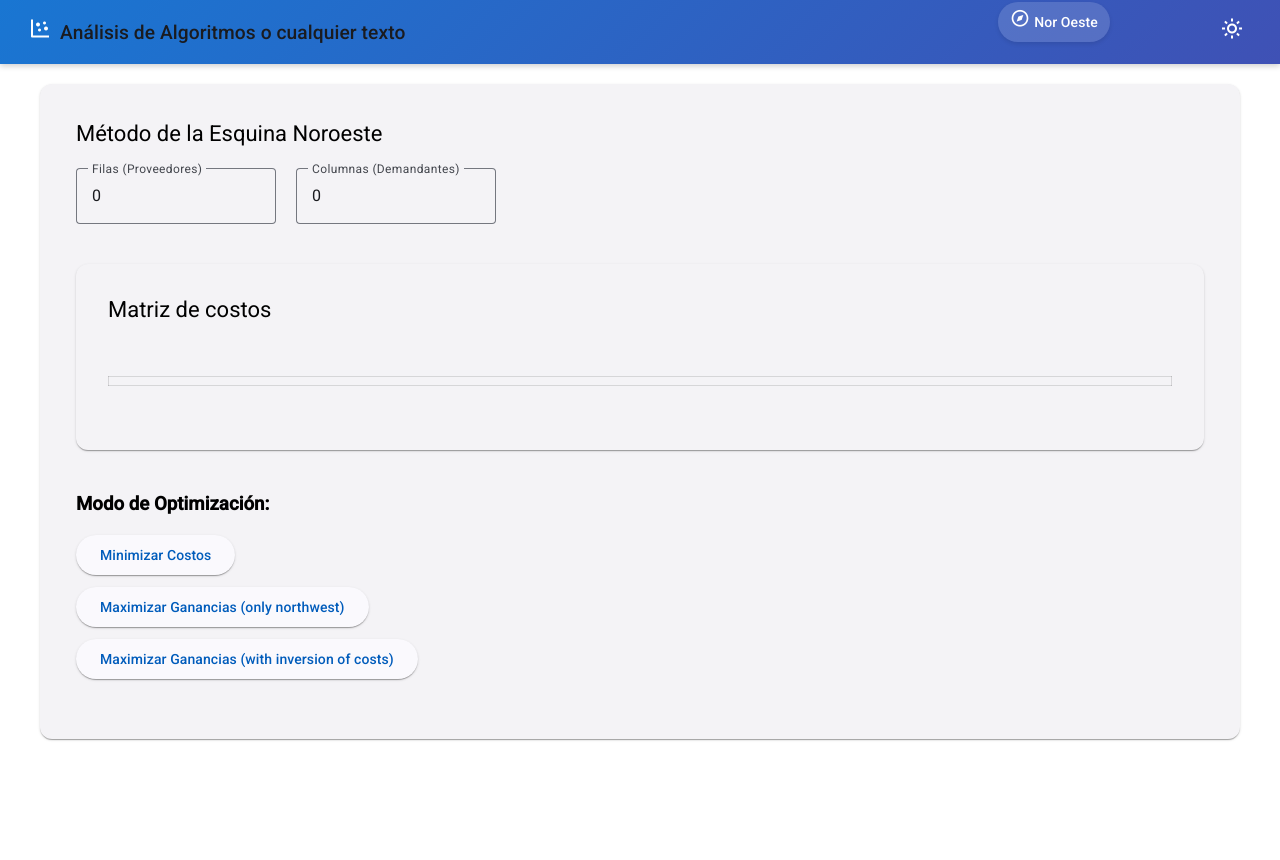
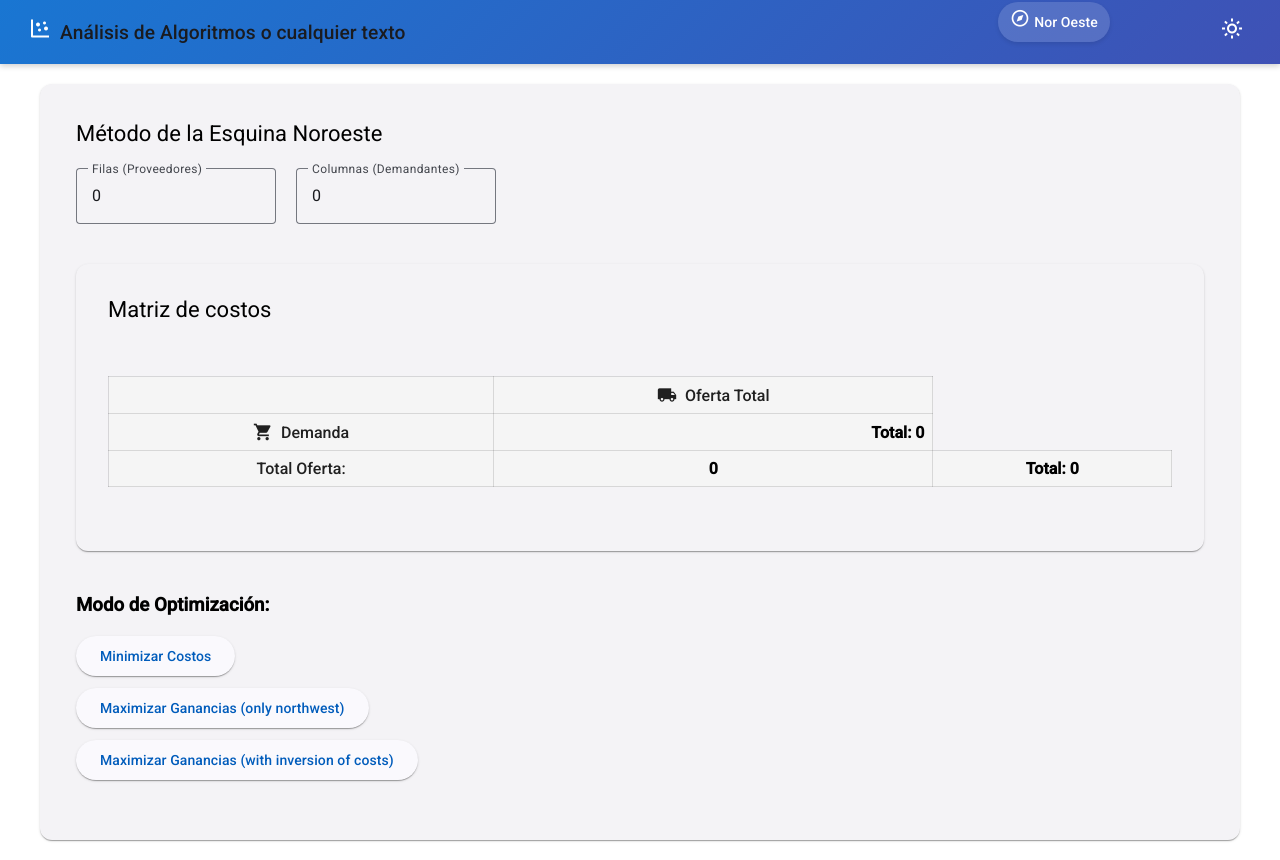
Before and after one commit to JesusRodrigoV/AXL-AnalisisAlgoritmos, an Angular app: page /northwest in a window 1280 px wide. Before the commit the page ends 800 px from the top, so only its background shows below. Built offline with nearby package versions, Linux system fonts and the light colour scheme.

Commit message:
Agregado Diseño tentativo Algoritmo North West

```diff
--- a/src/app/pages/northwest/northwest.component.html
+++ b/src/app/pages/northwest/northwest.component.html
@@ -24,6 +24,29 @@
         <mat-card-content>
           <div class="matrix-container">
             <table class="matrix-table">
+              <thead>
+                <tr class="name-inputs-row">
+                  <th></th>
+                  <th
+                    *ngFor="let d of demand; let j = index"
+                    class="destination-header"
+                  >
+                    <mat-form-field appearance="outline" class="name-input">
+                      <input
+                        matInput
+                        [(ngModel)]="destinationNames[j]"
+                        placeholder="Nombre destino"
+                      />
+                    </mat-form-field>
+                  </th>
+                  <th class="supply-header">
+                    <div class="header-label">
+                      <i class="material-icons">local_shipping</i>
+                      <span>Oferta Total</span>
+                    </div>
+                  </th>
+                </tr>
+              </thead>
               <tbody>
                 <!-- Filas de la matriz de costos + columna de ofertas -->
                 <tr
@@ -33,6 +56,15 @@
                     trackBy: trackByIndex
                   "
                 >
+                  <th class="origin-header">
+                    <mat-form-field appearance="outline" class="name-input">
+                      <input
+                        matInput
+                        [(ngModel)]="providerNames[i]"
+                        placeholder="Nombre proveedor"
+                      />
+                    </mat-form-field>
+                  </th>
                   <!-- Celdas de costos -->
                   <td
                     *ngFor="
@@ -40,6 +72,7 @@
                       let j = index;
                       trackBy: trackByIndex
                     "
+                    class="cost-cell"
                   >
                     <mat-form-field appearance="outline">
                       <input
@@ -48,40 +81,51 @@
                         [(ngModel)]="matrix[i][j]"
                         (click)="$event.stopPropagation()"
                       />
+                      <mat-hint>Costo</mat-hint>
                     </mat-form-field>
                   </td>
                   <!-- Columna de ofertas -->
                   <td class="supply-cell">
                     <mat-form-field appearance="outline">
-                      <input
-                        matInput
-                        type="number"
-                        [(ngModel)]="supply[i]"
-                        placeholder="Oferta"
-                      />
+                      <input matInput type="number" [(ngModel)]="supply[i]" />
+                      <mat-hint>Oferta</mat-hint>
                     </mat-form-field>
                   </td>
                 </tr>
                 <!-- Fila de demandas -->
                 <tr class="demand-row">
+                  <th>
+                    <div class="header-label">
+                      <i class="material-icons">shopping_cart</i>
+                      <span>Demanda</span>
+                    </div>
+                  </th>
                   <td
                     *ngFor="
                       let d of demand;
                       let j = index;
                       trackBy: trackByIndex
                     "
+                    class="demand-cell"
                   >
                     <mat-form-field appearance="outline">
-                      <input
-                        matInput
-                        type="number"
-                        [(ngModel)]="demand[j]"
-                        placeholder="Demanda"
-                      />
+                      <input matInput type="number" [(ngModel)]="demand[j]" />
+                      <mat-hint>Demanda</mat-hint>
                     </mat-form-field>
                   </td>
-                  <!-- Celda vacía en la esquina -->
-                  <td></td>
+                  <td class="total-cell">
+                    <strong>Total: {{ getTotalDemand() }}</strong>
+                  </td>
+                </tr>
+                <!-- Fila de totales -->
+                <tr class="total-row">
+                  <th>Total Oferta:</th>
+                  <td [attr.colspan]="cols">
+                    <strong>{{ getTotalSupply() }}</strong>
+                  </td>
+                  <td>
+                    <strong>Total: {{ getTotalSupply() }}</strong>
+                  </td>
                 </tr>
               </tbody>
             </table>
@@ -113,12 +157,29 @@
           </mat-card-header>
           <mat-card-content>
             <table class="result-table">
-              <tr *ngFor="let row of solutionNW; let i = index">
-                <td *ngFor="let cell of row; let j = index">{{ cell }}</td>
-              </tr>
+              <thead>
+                <tr>
+                  <th></th>
+                  <th *ngFor="let name of destinationNames">{{ name }}</th>
+                </tr>
+              </thead>
+              <tbody>
+                <tr *ngFor="let row of solutionNW; let i = index">
+                  <th>{{ providerNames[i] }}</th>
+                  <td *ngFor="let cell of row">{{ cell }}</td>
+                </tr>
+              </tbody>
             </table>
           </mat-card-content>
         </mat-card>
+
+        <div class="results-info">
+          <mat-card class="info-card">
+            <mat-card-content>
+              <p>Costo NorthWest: {{ costoSolutionNW }}</p>
+            </mat-card-content>
+          </mat-card>
+        </div>
 
         <mat-card class="result-card">
           <mat-card-header>
@@ -126,9 +187,18 @@
           </mat-card-header>
           <mat-card-content>
             <table class="result-table">
-              <tr *ngFor="let row of solution; let i = index">
-                <td *ngFor="let cell of row; let j = index">{{ cell }}</td>
-              </tr>
+              <thead>
+                <tr>
+                  <th></th>
+                  <th *ngFor="let name of destinationNames">{{ name }}</th>
+                </tr>
+              </thead>
+              <tbody>
+                <tr *ngFor="let row of solution; let i = index">
+                  <th>{{ providerNames[i] }}</th>
+                  <td *ngFor="let cell of row">{{ cell }}</td>
+                </tr>
+              </tbody>
             </table>
           </mat-card-content>
         </mat-card>
--- a/src/app/pages/northwest/northwest.component.scss
+++ b/src/app/pages/northwest/northwest.component.scss
@@ -36,10 +36,64 @@
         margin: 16px 0;
         background: var(--mdc-theme-surface);
 
+        .name-inputs-row {
+          th {
+            padding: 8px 4px;
+          }
+        }
+
+        .name-input {
+          width: 120px;
+          margin: -16px 0;
+
+          ::ng-deep .mat-mdc-form-field-wrapper {
+            padding: 0;
+            margin: 0;
+          }
+        }
+
+        .header-label {
+          display: flex;
+          align-items: center;
+          justify-content: center;
+          gap: 8px;
+
+          i {
+            font-size: 20px;
+          }
+
+          span {
+            font-weight: 500;
+          }
+        }
+
+        th,
         td {
-          padding: 4px;
+          padding: 8px;
           border: 1px solid var(--mdc-theme-divider, rgba(0, 0, 0, 0.12));
+          text-align: center;
+        }
 
+        th {
+          background-color: #f5f5f5;
+          color: rgba(0, 0, 0, 0.87);
+          font-weight: 500;
+        }
+
+        .origin-header,
+        .destination-header {
+          background-color: #f5f5f5;
+          color: rgba(0, 0, 0, 0.87);
+          font-weight: 500;
+        }
+
+        .supply-header {
+          background-color: #f5f5f5;
+          color: rgba(0, 0, 0, 0.87);
+          min-width: 120px;
+        }
+
+        td {
           mat-form-field {
             width: 80px;
 
@@ -47,7 +101,16 @@
               width: auto;
               min-height: 40px;
             }
+
+            ::ng-deep .mat-mdc-form-field-hint {
+              font-size: 0.75rem;
+              opacity: 0.7;
+            }
           }
+        }
+
+        .cost-cell {
+          background-color: white;
         }
 
         .supply-cell {
@@ -64,6 +127,16 @@
               width: 100px;
             }
           }
+        }
+
+        .total-row {
+          background-color: #f5f5f5;
+          font-weight: 500;
+        }
+
+        .total-cell {
+          background-color: #f5f5f5;
+          text-align: right;
         }
       }
 
@@ -93,7 +166,7 @@
 
       h3 {
         margin-bottom: 16px;
-        color: var(--mdc-theme-primary);
+        color: rgba(0, 0, 0, 0.87);
       }
 
       .input-list {
--- a/src/app/pages/northwest/northwest.component.ts
+++ b/src/app/pages/northwest/northwest.component.ts
@@ -60,13 +60,24 @@ export default class NorthwestComponent {
   supplyN: number[] = []; //Copia de oferta para trabajar northwest
   demand: number[] = []; //Valores de demand
   demandN: number[] = []; //Copia de demanda para trabajar northwest
+  providerNames: string[] = []; // Nombres de los proveedores
+  destinationNames: string[] = []; // Nombres de los destinos
   solutionNW: number[][] = []; //Solucion despues de NorthWest
   solution: number[][] = []; //Solucion despues de MODI
   costMatrix: number[][] = []; //Matriz de costos (copia para evitar cambios)
   iterationModi: number = 1; //Numero de iteraciones( asumimos que northwest siempre es 1 solucion minimo)
   costoSolution: number = 0; //Costo final de la solucion
+  costoSolutionNW: number = 0;
 
   showResults: boolean = false; //Variable de visualizacion
+
+  getTotalSupply(): number {
+    return this.supply.reduce((acc, curr) => acc + (curr || 0), 0);
+  }
+
+  getTotalDemand(): number {
+    return this.demand.reduce((acc, curr) => acc + (curr || 0), 0);
+  }
 
   ngOnInit(): void {
     this.initializeMatrix();
@@ -78,6 +89,12 @@ export default class NorthwestComponent {
     );
     this.supply = Array(this.rows).fill(0);
     this.demand = Array(this.cols).fill(0);
+    this.providerNames = Array(this.rows)
+      .fill('')
+      .map((_, i) => `Proveedor ${i + 1}`);
+    this.destinationNames = Array(this.cols)
+      .fill('')
+      .map((_, i) => `Destino ${i + 1}`);
     this.solution = Array.from({ length: this.supply.length }, () =>
       Array(this.demand.length).fill(0),
     );
@@ -126,7 +143,9 @@ export default class NorthwestComponent {
     console.log('Matriz optimizada:', this.solution);
     //console.log(`Matriz de solucion:  ${this.solution}`);
     console.log('Costo mínimo obtenido:', this.calculateTotalCost());
+
     this.costoSolution = this.calculateTotalCost();
+    this.costoSolutionNW = this.calculateTotalCostNW();
     this.showResults = true;
   }
 
@@ -147,6 +166,7 @@ export default class NorthwestComponent {
     console.log(`Matriz de solucion:  ${this.solution}`);
     console.log('Costo mínimo obtenido:', this.calculateTotalCost());
     this.costoSolution = this.calculateTotalCost() * -1;
+    this.costoSolutionNW = this.calculateTotalCostNW() * -1;
     this.showResults = true;
   }
 
@@ -167,6 +187,7 @@ export default class NorthwestComponent {
     console.log(`Matriz de solucion:  ${this.solution}`);
     console.log('Costo mínimo obtenido:', this.calculateTotalCost());
     this.costoSolution = this.calculateTotalCost() * -1;
+    this.costoSolutionNW = this.calculateTotalCostNW() * -1;
     this.showResults = true;
   }
 
@@ -249,6 +270,20 @@ export default class NorthwestComponent {
           this.costMatrix[i][j] !== undefined
         ) {
           totalCost += this.solution[i][j] * this.costMatrix[i][j];
+        }
+      }
+    }
+    return totalCost;
+  }
+  calculateTotalCostNW(): number {
+    let totalCost = 0;
+    for (let i = 0; i < this.solutionNW.length; i++) {
+      for (let j = 0; j < this.solutionNW[i].length; j++) {
+        if (
+          this.solutionNW[i][j] !== undefined &&
+          this.costMatrix[i][j] !== undefined
+        ) {
+          totalCost += this.solutionNW[i][j] * this.costMatrix[i][j];
         }
       }
     }
```
